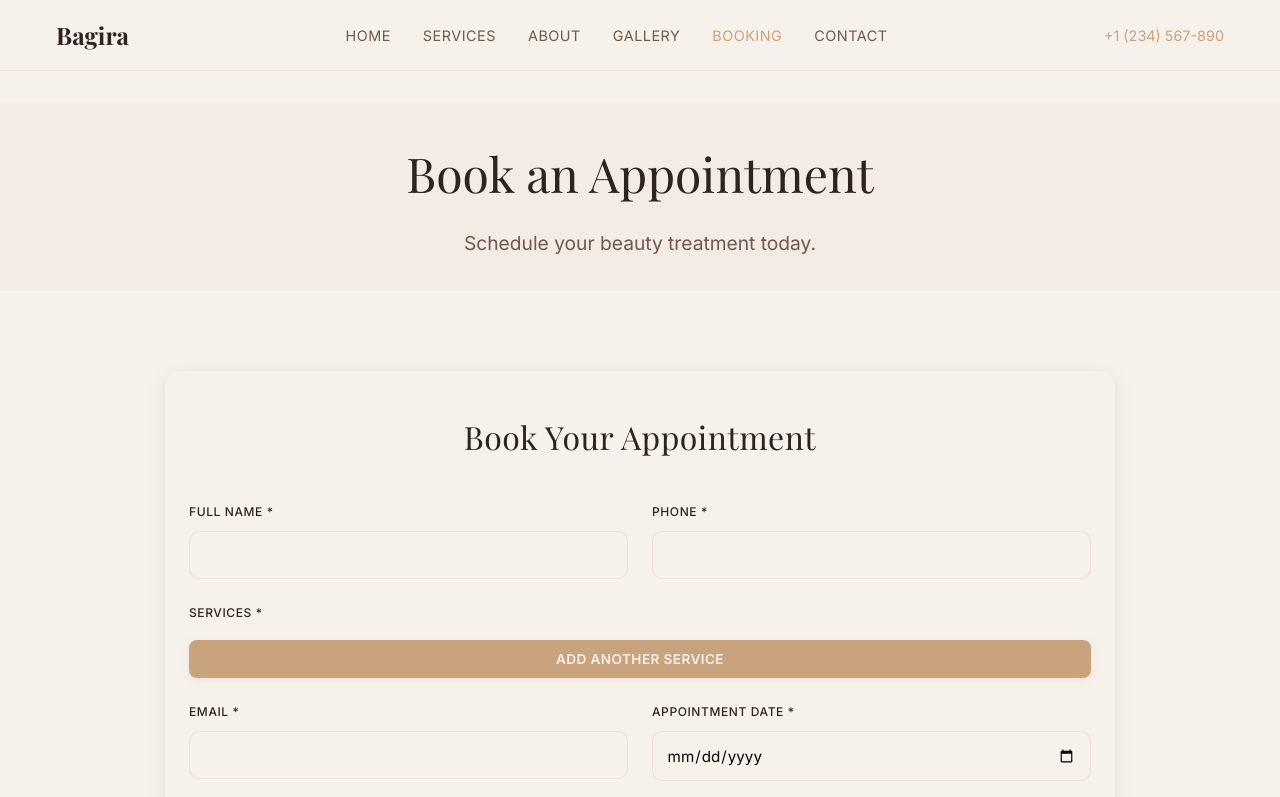
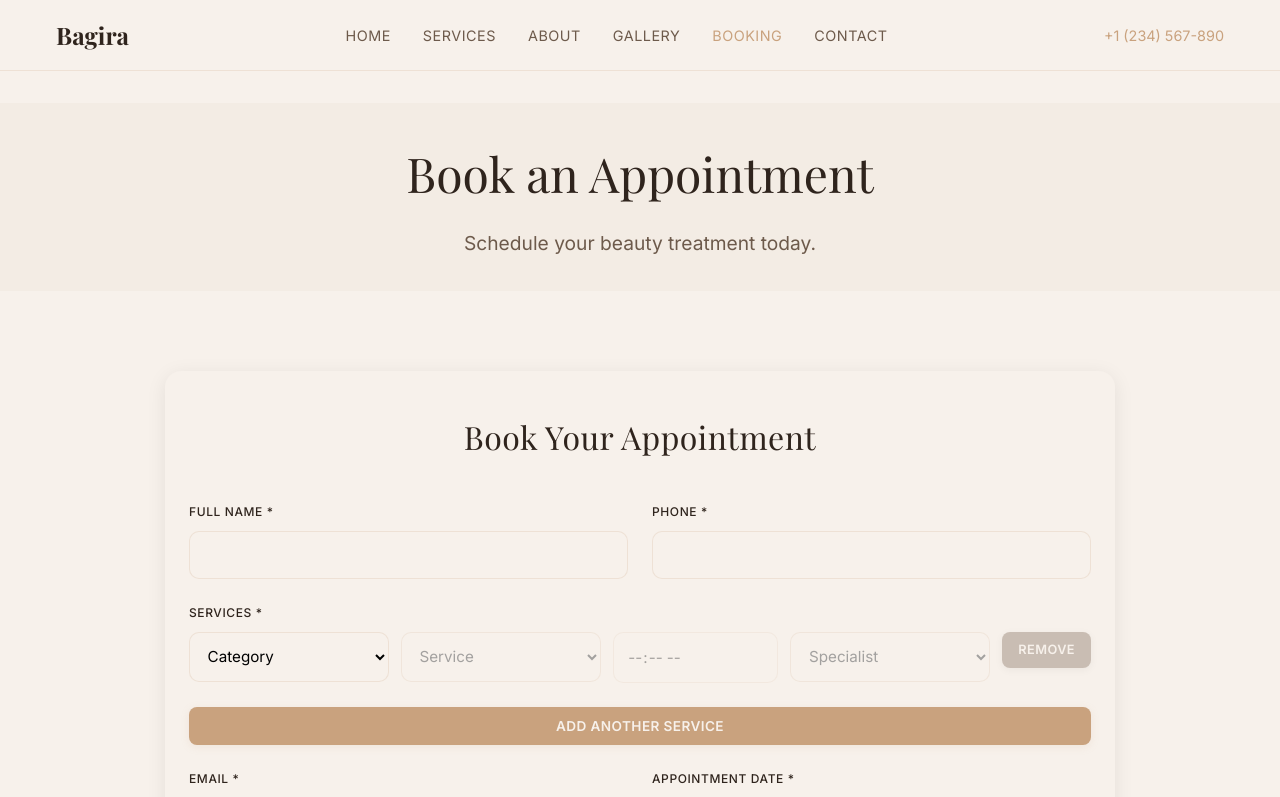
Before and after one commit to anabozhinovska1/beautysalon, a Vue app: page /booking in a window 1280 px wide. Shown: the top 797 px of the page. Built offline with nearby package versions, Linux system fonts and the light colour scheme.

Commit message:
Update services section x2

```diff
--- a/src/components/BookingForm.vue
+++ b/src/components/BookingForm.vue
@@ -5,7 +5,7 @@ const form = reactive({
   name: '',
   phone: '',
   email: '',
-  selectedServices: [],
+  selectedServices: [{ category: '', service: '', price: 0, time: '', specialist: '' }],
   date: '',
   notes: ''
 })
@@ -103,7 +103,9 @@ const addService = () => {
 }
 
 const removeService = (index) => {
-  form.selectedServices.splice(index, 1)
+  if (form.selectedServices.length > 1) {
+    form.selectedServices.splice(index, 1)
+  }
 }
 
 const getServicesByCategory = (category) => {
@@ -161,7 +163,7 @@ const submitForm = () => {
     isSubmitted.value = true
     // Reset form
     Object.keys(form).forEach(key => {
-      if (key === 'selectedServices') form[key] = []
+      if (key === 'selectedServices') form[key] = [{ category: '', service: '', price: 0, time: '', specialist: '' }]
       else form[key] = ''
     })
   }
@@ -207,7 +209,7 @@ const submitForm = () => {
               <option value="">Specialist</option>
               <option v-for="specialist in specialists" :key="specialist" :value="specialist">{{ specialist }}</option>
             </select>
-            <button type="button" @click="removeService(index)" class="remove-service-btn">Remove</button>
+            <button type="button" @click="removeService(index)" :disabled="form.selectedServices.length === 1" class="remove-service-btn">Remove</button>
           </div>
           <button type="button" @click="addService" class="add-service-btn">Add Another Service</button>
           <span v-if="errors.services" class="error">{{ errors.services }}</span>
@@ -459,6 +461,12 @@ const submitForm = () => {
   transform: translateY(-1px);
 }
 
+.remove-service-btn:disabled {
+  opacity: 0.5;
+  cursor: not-allowed;
+  transform: none;
+}
+
 .remove-service-btn:active,
 .add-service-btn:active {
   transform: translateY(0);
```
